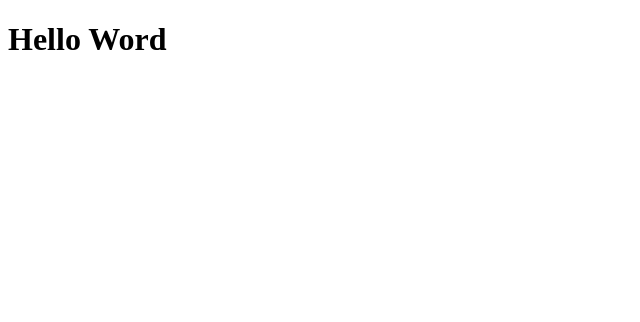
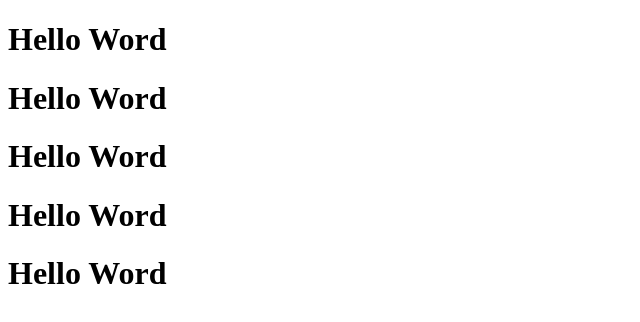
Before and after one commit to zheaueno/ProjectCENEXTGEN-, a plain HTML site: page index.html in a window 1280 px wide. Shown: the whole page, without its empty margins (0-640 px from the left). Drawn offline with Linux system fonts and the light colour scheme.

Commit message:
add hello

```diff
--- a/index.html
+++ b/index.html
@@ -7,5 +7,11 @@
 </head>
 <body>
     <h1>Hello Word</h1>
+    <h1>Hello Word</h1>
+    <h1>Hello Word</h1>
+    <h1>Hello Word</h1>
+    <h1>Hello Word</h1>
+
+
 </body>
 </html>
```
